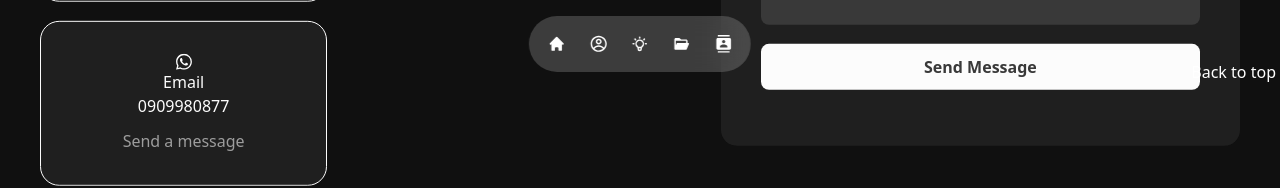
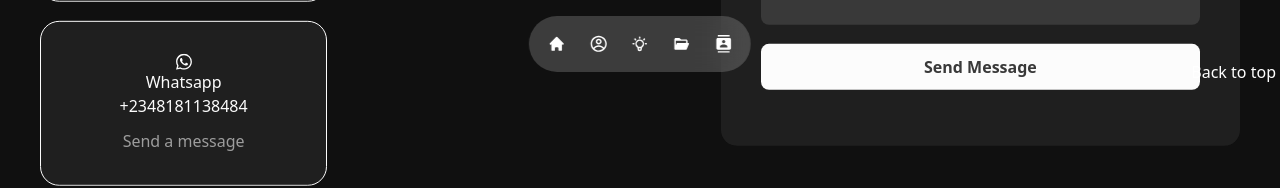
Before and after one commit to TaiwoForbes/My_Portfolio, a React (Vite) app: page /contact in a window 1280 px wide. Shown: the part 708-896 px from the top of the page. Built offline with nearby package versions, Linux system fonts and the light colour scheme.

Commit message:
updte on the contact section

```diff
--- a/src/pages/Contact.jsx
+++ b/src/pages/Contact.jsx
@@ -59,7 +59,7 @@ const Contact = () => {
               <h1>soyemihissa2000@gmail.com</h1>
               <a
                 className="mt-[0.7rem] inline-block text-[1rem] text-blackish"
-                href="mailto:soyem"
+                href="mailto:soyemihissa2000@gmail.com"
                 target="_blank"
               >
                 Send a message
@@ -93,11 +93,11 @@ const Contact = () => {
               transition={{ duration: 0.5, delay: 0.5 }}
             >
               <BsWhatsapp />
-              <h4 className="font-medium">Email</h4>
-              <h1>0909980877</h1>
+              <h4 className="font-medium">Whatsapp</h4>
+              <h1>+2348181138484</h1>
               <a
                 className="mt-[0.7rem] inline-block text-[1rem] text-blackish"
-                href="https://api.whatsapp.com/send?phone+234"
+                href="https://api.whatsapp.com/send?phone+23408181138484"
                 target="_blank"
               >
                 Send a message
```
